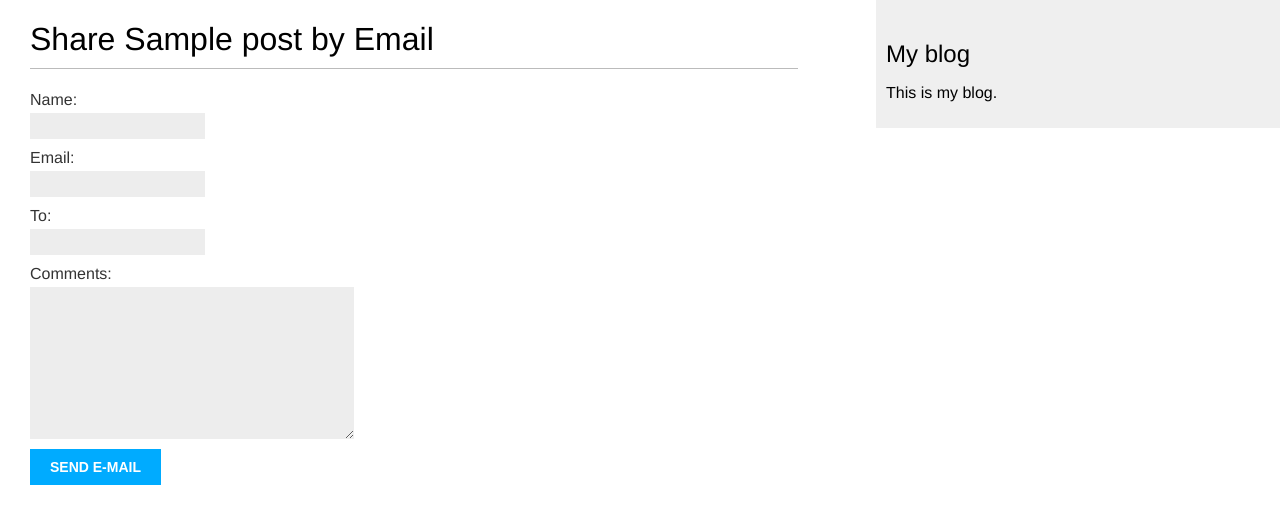
After one commit to akashmudgal/django-blog, a Django app: page /blog/1/share in a window 1280 px wide. The commit adds this page. Shown: the top 524 px of the page. Run offline with Django 4.2, Linux system fonts and the light colour scheme; tables that the repository leaves empty hold one stand-in row (values such as "Sample post").

Commit message:
Added Share Post Feature

```diff
--- a/blog/templates/blog/post/detail.html
+++ b/blog/templates/blog/post/detail.html
@@ -7,4 +7,9 @@
  Published {{ post.publish }} by {{ post.author }}
  </p>
  {{ post.body|linebreaks }}
+ <p>
+    <a href="{% url "blog:post_share" post.id %}">
+    Share this post
+    </a>
+ </p>
 {% endblock %}
--- /dev/null
+++ b/blog/templates/blog/post/share.html
@@ -0,0 +1,17 @@
+{% extends 'blog/base.html'%}
+
+{% block title %}Share Post{% endblock title %}
+
+{% block content %}
+{% if sent %}
+    <h1>Email successfully sent!!</h1>
+    <p>Post {{post.title}} was successfully sent to {{form.cleaned_data.to}}.</p>
+{% else %}
+    <h1>Share {{post.title}} by Email</h1>
+    <form action="" method="post">
+        {% csrf_token %}
+        {{form.as_p}}
+        <input type="submit" value="Send e-mail">
+    </form>
+{% endif %}
+{% endblock content %}
--- a/blog/urls.py
+++ b/blog/urls.py
@@ -6,5 +6,6 @@ app_name='blog'
 urlpatterns = [
     path('',views.post_list,name='post_list'),
     #path('',views.PostListView.as_view(),name='post_list'),
-    path('<int:year>/<int:month>/<int:day>/<slug:post>/',views.post_detail,name='post_detail')
+    path('<int:year>/<int:month>/<int:day>/<slug:post>/',views.post_detail,name='post_detail'),
+    path('<int:post_id>/share',views.post_share,name='post_share')
 ]
--- a/blog/views.py
+++ b/blog/views.py
@@ -27,12 +27,14 @@ def post_list(request):
 
 
 def post_detail(request,year,month,day,post):
+    #Get the post
     post=get_object_or_404(Post,
                             status=Post.Status.PUBLISHED,
                             slug=post,
                             publish__year=year,
                             publish__month=month,
                             publish__day=day)
+    #render the template with the data
     return render(request,
                   'blog/post/detail.html',
                   {'post': post})
@@ -43,18 +45,25 @@ def post_share(request,post_id):
     post=get_object_or_404(Post.published,id=post_id)
     sent=False
     if request.method == 'POST':
+        #Create form from request data
         form=EmailPostForm(request.POST)
+        #Check if form is valid
         if form.is_valid():
+            #Clean the form data
             cd = form.cleaned_data
+            #Build absolute url for the post
             post_url = request.build_absolute_uri(post.get_absolute_url())
+            #email subject
             subject = f"{cd['name']} recommends you read {post.title}"
+            #email message
             message = f"Read {post.title} at {post_url}\n\n" \
             f"{cd['name']}\'s comments: {cd['comments']}"
+            #Send te email
             send_mail(subject, message, 'your_account@gmail.com',[cd['to']])
         sent = True
     else:
         form=EmailPostForm()
-    return render(request,'blog/post/share.html',{'form':form})
+    return render(request,'blog/post/share.html',{'post': post,'form':form,'sent':sent})
 
 class PostListView(ListView):
     #Alternative post list view
```
